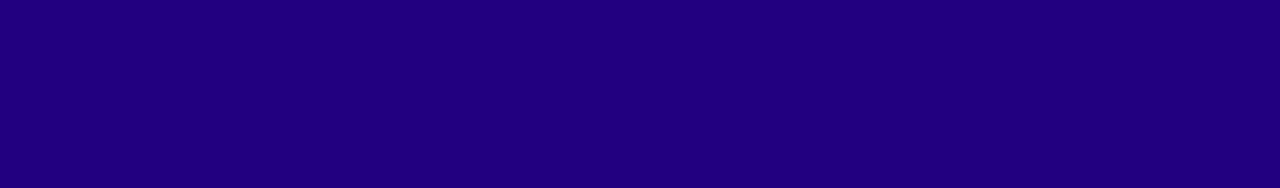
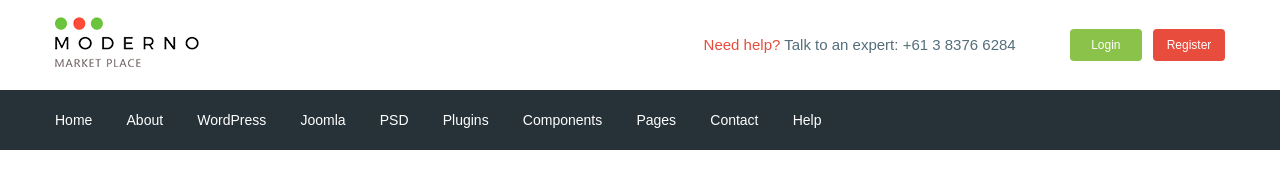
Before and after one commit to ALeksiuslearn/moderno, a website: page app/index.html in a window 1280 px wide. Drawn offline with nearby package versions, Linux system fonts and the light colour scheme; files that its build step writes are made by us from their sources.

Commit message:
added header

```diff
--- a/app/index.html
+++ b/app/index.html
@@ -5,12 +5,52 @@
     <meta charset="UTF-8">
     <meta name="viewport" content="width=device-width, initial-scale=1.0">
     <title>Document</title>
+    <!-- <link rel="stylesheet" href="normalize.css"> -->
+    <link href="https://fonts.googleapis.com/css2?family=Roboto:wght@500;700&display=swap" rel="stylesheet">
     <link rel="stylesheet" href="css/libs.min.css">
     <link rel="stylesheet" href="css/style.min.css">
 </head>
 
 <body>
-
+    <header class="header">
+        <div class="header__top">
+            <div class="container">
+                <div class="header__top-inner">
+                    <div class="header__logo"><a href="#"><img src="images/logo.png" alt="logo"></a></div>
+                    <div class="header__text">
+                        <a href="#">
+                            <span>Need help?</span>
+                        </a>
+                        Talk to an expert:
+                        <a class="header__phone" href="tel:+61383766284"> +61 3 8376 6284</a>
+                    </div>
+                    <div class="header__box">
+                        <a class="basket" href="#"></a>
+                        <a class="header__btn header__btn-login" href="#">Login</a>
+                        <a class="header__btn header__btn-register" href="#">Register</a>
+                    </div>
+                </div>
+            </div>
+        </div>
+        <div class="header__menu">
+            <div class="container">
+                <nav class="menu">
+                    <ul class="menu__list">
+                        <li><a href="#">Home</a></li>
+                        <li><a href="#">About</a></li>
+                        <li><a href="#">WordPress</a></li>
+                        <li><a href="#">Joomla</a></li>
+                        <li><a href="#">PSD</a></li>
+                        <li><a href="#">Plugins</a></li>
+                        <li><a href="#">Components</a></li>
+                        <li><a href="#">Pages</a></li>
+                        <li><a href="#">Contact</a></li>
+                        <li><a href="#">Help</a></li>
+                    </ul>
+                </nav>
+            </div>
+        </div>
+    </header>
     <script src="https://ajax.googleapis.com/ajax/libs/jquery/3.4.1/jquery.min.js"></script>
     <script src="js/libs.min.js"></script>
     <script src="js/main.min.js"></script>
--- /dev/null
+++ b/app/scss/_fonts.scss
@@ -0,0 +1,7 @@
+@font-face {
+  font-family: "Roboto-Regular", sans-serif;
+  src: url("../fonts/Roboto-Regular.woff2") format("woff2"),
+    url("../fonts/Roboto-Regular.woff") format("woff");
+  font-weight: 400;
+  font-display: swap;
+}
--- /dev/null
+++ b/app/scss/_global.scss
@@ -0,0 +1,31 @@
+html {
+  box-sizing: border-box;
+}
+*,
+*::before,
+*::after {
+  box-sizing: inherit;
+}
+a {
+  display: inline-block;
+  text-decoration: none;
+  color: $text;
+}
+ul,
+li {
+  margin: 0;
+  padding: 0;
+  list-style: none;
+}
+.container {
+  max-width: 1200px;
+  margin: 0 auto;
+  padding: 0 15px;
+}
+body {
+  font-family: "Roboto-Regular", sans-serif;
+  font-weight: 400;
+  font-size: 15px;
+  line-height: 24px;
+  color: $text;
+}
--- /dev/null
+++ b/app/scss/_vars.scss
@@ -0,0 +1,4 @@
+$text: #546e7a;
+$red: #e74c3c;
+$green: #8bc34a;
+$bg: #263238;
--- a/app/scss/style.scss
+++ b/app/scss/style.scss
@@ -1,23 +1,50 @@
-html {
-    box-sizing: border-box;
+@import "vars";
+@import "global";
+@import "global";
+@import "fonts";
+.header__top-inner {
+  display: flex;
+  justify-content: space-between;
+  height: 90px;
+  align-items: center;
 }
-*,
-*::before,
-*::after {
-    box-sizing: inherit;
+.header__text {
+  margin-left: auto;
+  margin-right: 50px;
+  span {
+    color: $red;
+  }
 }
-body {
-    margin: 0;
-    background-color: rgb(34, 0, 128);
+.header__btn {
+  font-size: 12px;
+  padding: 4px;
+  width: 72px;
+  border-radius: 4px;
+  text-align: center;
+  color: #fff;
+  &-login {
+    background-color: $green;
+  }
+  &-register {
+    background-color: $red;
+    margin-left: 7px;
+  }
 }
-.box {
-    display: flex;
-
-    font-size: 12px;
-    border: 1px solid black;
+.header__menu {
+  background-color: $bg;
 }
-.text {
-    margin: 0;
-    padding: 0;
-    background-color: #fff;
+.menu {
+  display: flex;
+  align-items: center;
+  height: 60px;
+  &__list li {
+    display: inline-block;
+    & + li {
+      margin-left: 30px;
+    }
+    a {
+      font-size: 14px;
+      color: #fff;
+    }
+  }
 }
--- a/gulpfile.js
+++ b/gulpfile.js
@@ -9,7 +9,7 @@
 
 gulp.task("sass", function () {
   return gulp
-    .src("app/scss/style.scss")
+    .src("app/scss/**/*.scss")
     .pipe(sass({ outputStyle: "compressed" }))
     .pipe(rename({ suffix: ".min" }))
     .pipe(
@@ -56,7 +56,7 @@
 });
 
 gulp.task("watch", function () {
-  gulp.watch("app/scss/style.scss", gulp.parallel("sass"));
+  gulp.watch("app/scss/**/*.scss", gulp.parallel("sass"));
   gulp.watch("app/*.html", gulp.parallel("html"));
   gulp.watch("app/*.js", gulp.parallel("js"));
 });
```
Also changed, not shown: app/css/style.min.css, app/fonts/Roboto-Regular.woff (added), app/fonts/Roboto-Regular.woff2 (added), app/images/logo.png (added).
